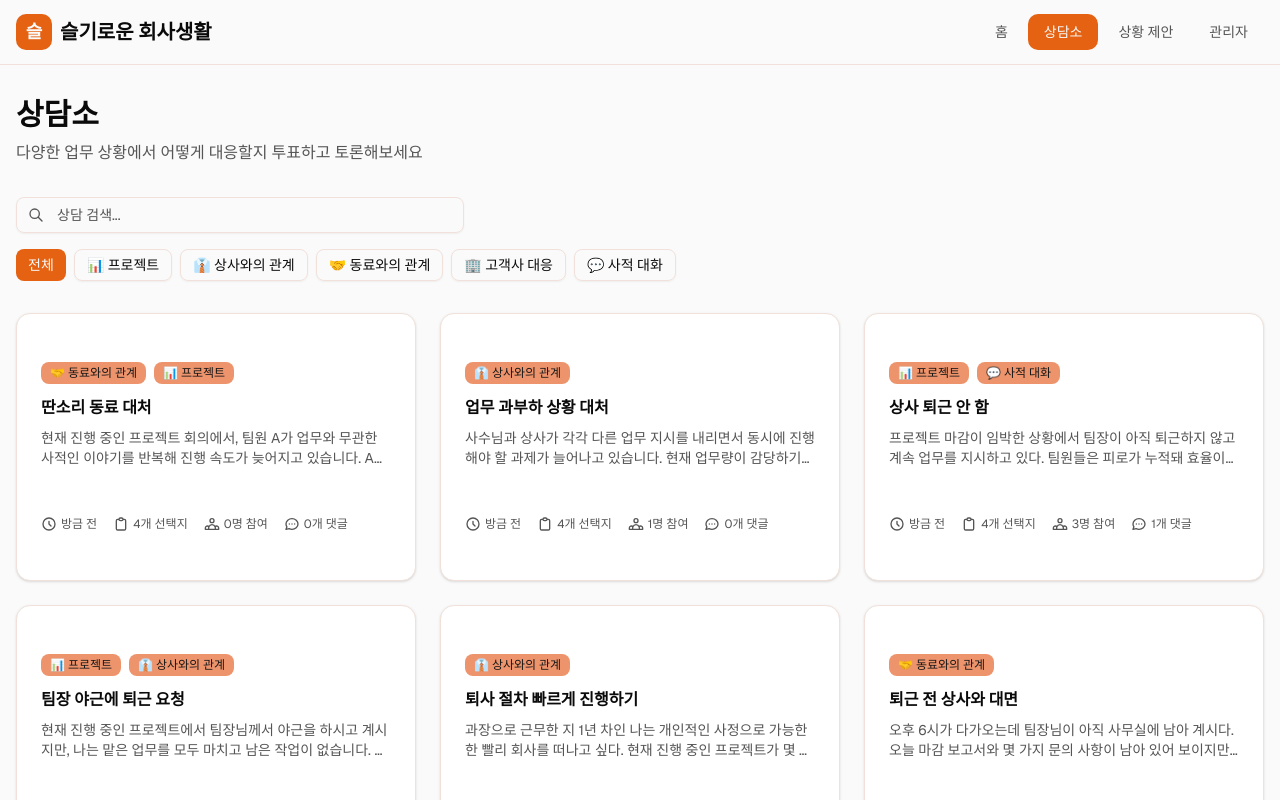
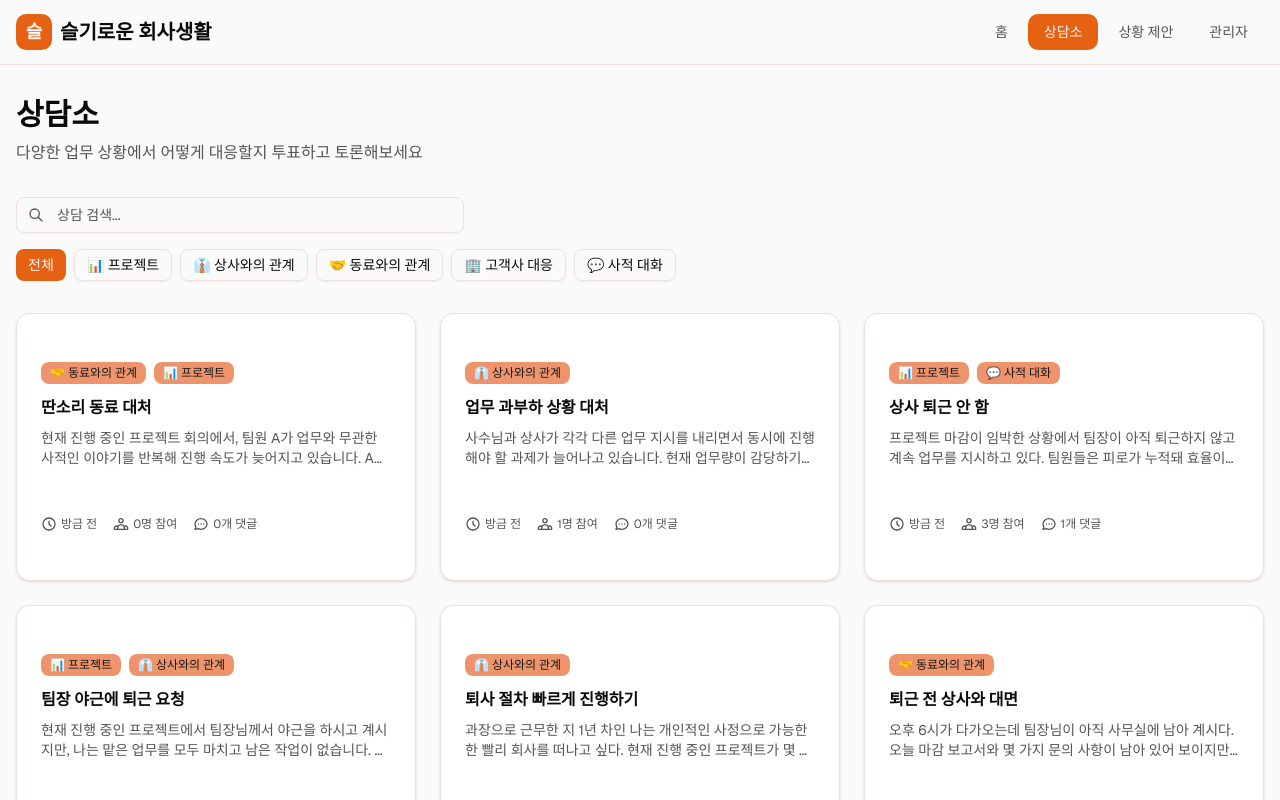
Before and after one commit to z00m-1n/work-simulator, a Next.js app in the folder workplace-simulation-service/: page /simulations in a window 1280 px wide. Shown: the top 800 px of the page. Built offline with nearby package versions, Linux system fonts and the light colour scheme.

Commit message:
Remove choice count display from simulation cards

```diff
--- a/workplace-simulation-service/components/simulation-card.tsx
+++ b/workplace-simulation-service/components/simulation-card.tsx
@@ -70,17 +70,6 @@ export function SimulationCard({ simulation }: SimulationCardProps) {
                   strokeLinecap="round"
                   strokeLinejoin="round"
                   strokeWidth={2}
-                  d="M9 5H7a2 2 0 00-2 2v12a2 2 0 002 2h10a2 2 0 002-2V7a2 2 0 00-2-2h-2M9 5a2 2 0 002 2h2a2 2 0 002-2M9 5a2 2 0 012-2h2a2 2 0 012 2"
-                />
-              </svg>
-              {simulation.choices.length}개 선택지
-            </span>
-            <span className="flex items-center gap-1">
-              <svg className="h-4 w-4" fill="none" viewBox="0 0 24 24" stroke="currentColor">
-                <path
-                  strokeLinecap="round"
-                  strokeLinejoin="round"
-                  strokeWidth={2}
                   d="M17 20h5v-2a3 3 0 00-5.356-1.857M17 20H7m10 0v-2c0-.656-.126-1.283-.356-1.857M7 20H2v-2a3 3 0 015.356-1.857M7 20v-2c0-.656.126-1.283.356-1.857m0 0a5.002 5.002 0 019.288 0M15 7a3 3 0 11-6 0 3 3 0 016 0z"
                 />
               </svg>
```
